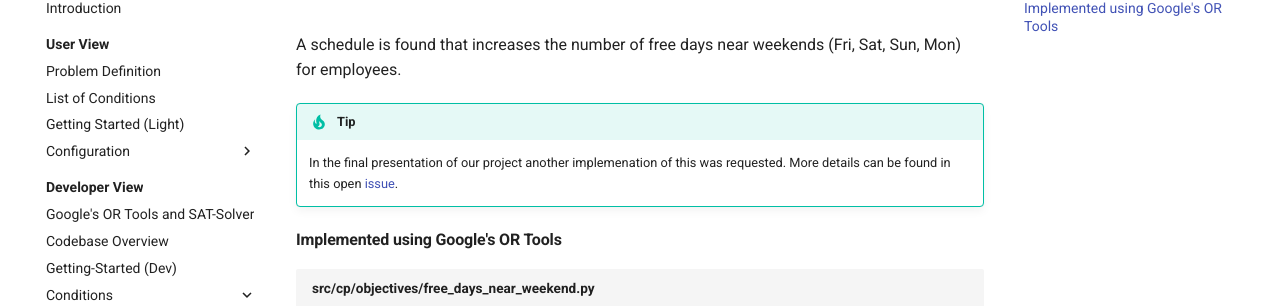
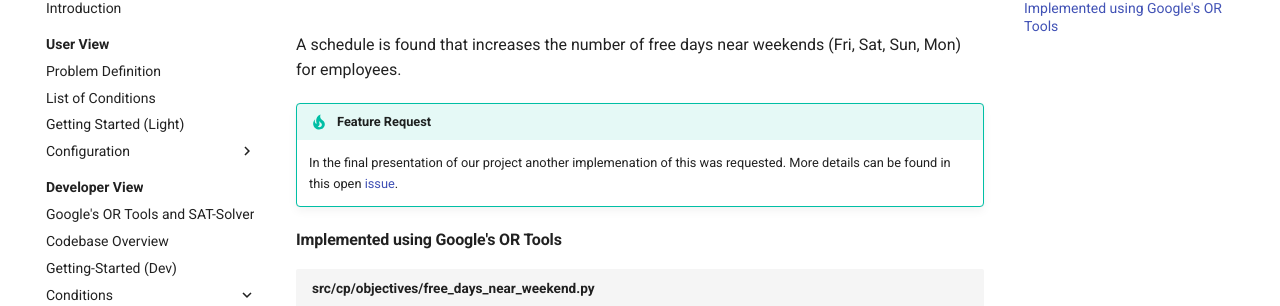
Before and after one commit to CombiRWTH/StaffScheduling, an MkDocs documentation site: the page built from docs/developer-view/conditions/free-days-near-weekend.md, in a window 1280 px wide. Shown: the part 148-454 px from the top of the page. Built offline with MkDocs 1.6.1 and Material for MkDocs 9.7.7, drawn with Linux system fonts in a browser that asks for light colours; comment, search, counter and statistics services are not loaded.

Commit message:
changed tip to "Feature Request"

```diff
--- a/docs/developer-view/conditions/free-days-near-weekend.md
+++ b/docs/developer-view/conditions/free-days-near-weekend.md
@@ -2,7 +2,7 @@
 user-view/list-of-conditions.md:free-days-near-weekend
 --8<--
 
-!!! tip
+!!! tip "Feature Request"
     In the final presentation of our project another implemenation of this was requested. More details can be found in this open [issue](https://github.com/CombiRWTH/StaffScheduling/issues/173).
 
 ### Implemented using Google's OR Tools
```
